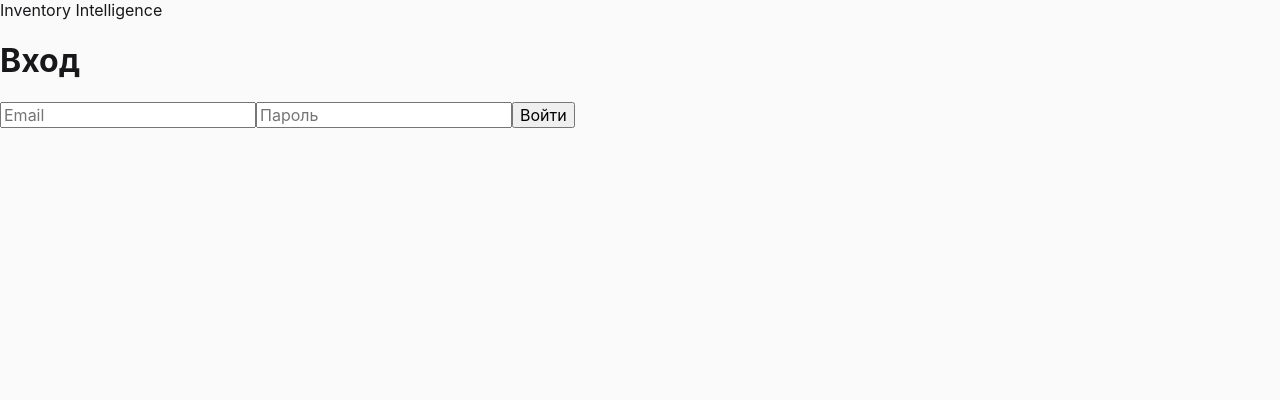
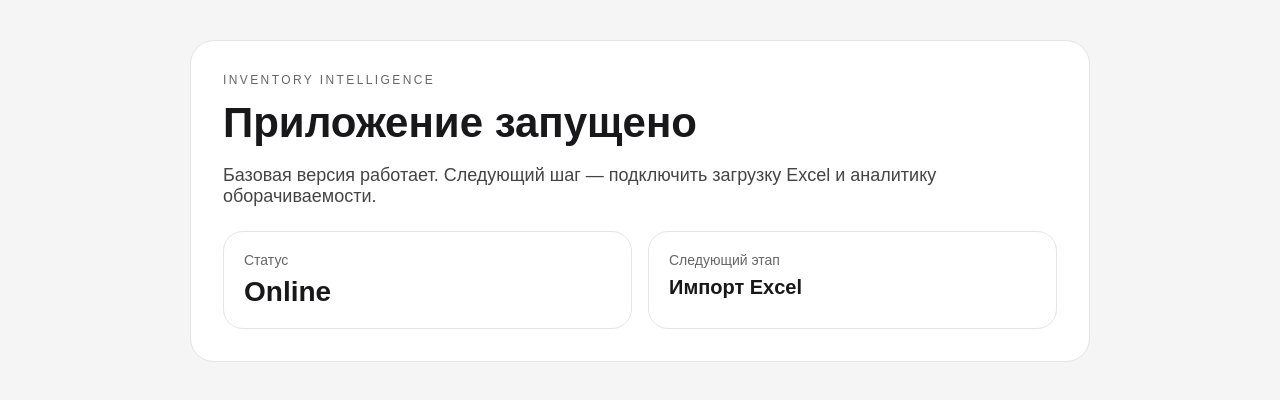
Before and after one commit to tsitsilinvlad/chernim-cherno, a Next.js app: page /login in a window 1280 px wide. Shown: the top 400 px of the page. Built offline with nearby package versions, Linux system fonts and the light colour scheme.

Commit message:
Update page.tsx

```diff
--- a/app/login/page.tsx
+++ b/app/login/page.tsx
@@ -1,78 +1,25 @@
-"use client";
-
-import { signIn } from "next-auth/react";
-import { FormEvent, useState } from "react";
-
-export default function LoginPage() {
-  const [email, setEmail] = useState("");
-  const [password, setPassword] = useState("");
-  const [loading, setLoading] = useState(false);
-  const [error, setError] = useState("");
-
-  async function handleSubmit(e: FormEvent<HTMLFormElement>) {
-    e.preventDefault();
-
-    setLoading(true);
-    setError("");
-
-    const result = await signIn("credentials", {
-      email,
-      password,
-      redirect: false
-    });
-
-    setLoading(false);
-
-    if (result?.error) {
-      setError("Неверный email или пароль");
-      return;
-    }
-
-    window.location.href = "/";
-  }
-
+export default function HomePage() {
   return (
-    <main className="min-h-screen bg-neutral-50 flex items-center justify-center p-6">
-      <div className="w-full max-w-md rounded-3xl border border-neutral-200 bg-white p-8 shadow-sm">
-        <div className="text-xs tracking-[0.2em] uppercase text-neutral-500 mb-3">
+    <main style={{ minHeight: "100vh", padding: 40, fontFamily: "Arial, sans-serif", background: "#f5f5f5" }}>
+      <div style={{ maxWidth: 900, margin: "0 auto", background: "white", borderRadius: 24, padding: 32, border: "1px solid #e5e5e5" }}>
+        <div style={{ fontSize: 12, letterSpacing: "0.2em", textTransform: "uppercase", color: "#666", marginBottom: 12 }}>
           Inventory Intelligence
         </div>
+        <h1 style={{ fontSize: 42, margin: 0, marginBottom: 12 }}>Приложение запущено</h1>
+        <p style={{ fontSize: 18, color: "#444", marginBottom: 24 }}>
+          Базовая версия работает. Следующий шаг — подключить загрузку Excel и аналитику оборачиваемости.
+        </p>
 
-        <h1 className="text-4xl font-semibold tracking-tight mb-2">
-          Вход
-        </h1>
-
-        <form onSubmit={handleSubmit} className="space-y-4">
-
-          <input
-            type="email"
-            placeholder="Email"
-            value={email}
-            onChange={(e) => setEmail(e.target.value)}
-            className="w-full rounded-2xl border border-neutral-300 px-4 py-3"
-          />
-
-          <input
-            type="password"
-            placeholder="Пароль"
-            value={password}
-            onChange={(e) => setPassword(e.target.value)}
-            className="w-full rounded-2xl border border-neutral-300 px-4 py-3"
-          />
-
-          {error && (
-            <div className="text-red-600 text-sm">{error}</div>
-          )}
-
-          <button
-            type="submit"
-            disabled={loading}
-            className="w-full rounded-2xl bg-black text-white py-3"
-          >
-            {loading ? "Входим..." : "Войти"}
-          </button>
-
-        </form>
+        <div style={{ display: "grid", gridTemplateColumns: "repeat(2, minmax(0, 1fr))", gap: 16 }}>
+          <div style={{ padding: 20, border: "1px solid #e5e5e5", borderRadius: 20 }}>
+            <div style={{ fontSize: 14, color: "#666" }}>Статус</div>
+            <div style={{ fontSize: 28, fontWeight: 700, marginTop: 8 }}>Online</div>
+          </div>
+          <div style={{ padding: 20, border: "1px solid #e5e5e5", borderRadius: 20 }}>
+            <div style={{ fontSize: 14, color: "#666" }}>Следующий этап</div>
+            <div style={{ fontSize: 20, fontWeight: 700, marginTop: 8 }}>Импорт Excel</div>
+          </div>
+        </div>
       </div>
     </main>
   );
```
